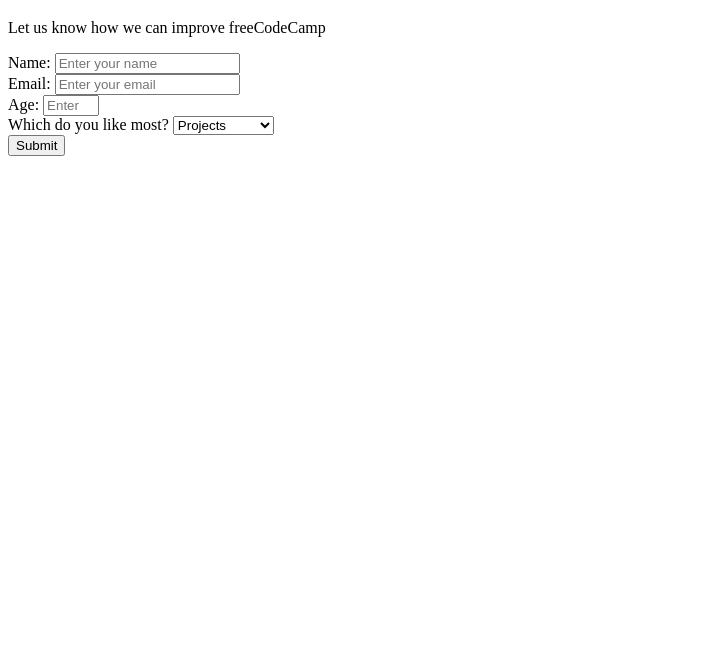
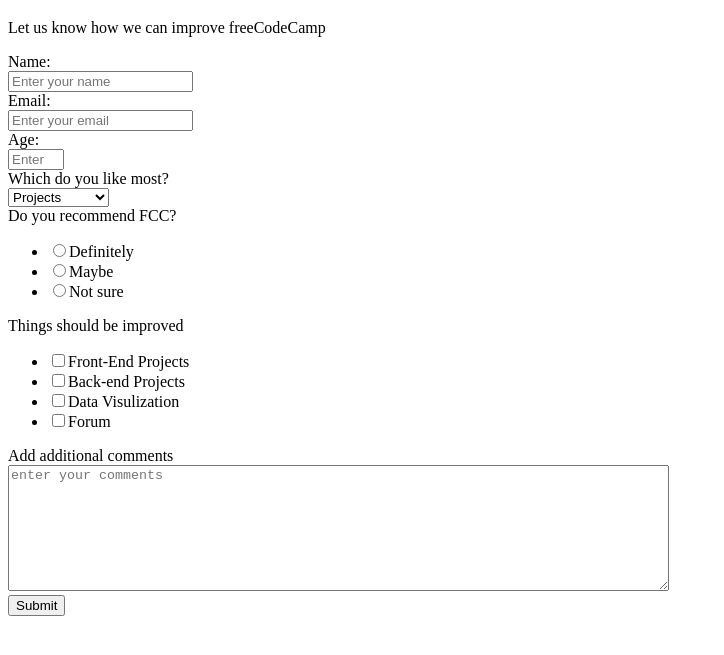
Before and after one commit to canzoroglu/fccprojects, a plain HTML site: page surveyform/index.html in a window 1280 px wide. Shown: the part 61-716 px from the top of the page, without its empty margins (0-724 px from the left). Drawn offline with Linux system fonts and the light colour scheme.

Commit message:
Complete the project

```diff
--- a/surveyform/index.html
+++ b/surveyform/index.html
@@ -3,35 +3,84 @@
   <head>
     <meta charset="utf-8">
     <title></title>
+    <link rel="stylesheet" href="./main.css">
   </head>
   <body>
     <h1 id="title">Survey Form</h1>
     <p id="description">Let us know how we can improve freeCodeCamp</p>
+
     <form id="survey-form">
+
       <div>
-        <label id="name-label" for="name">Name:</label>
-        <input type="text" name="name" id="name" placeholder="Enter your name" required>
+        <div class="labels">
+          <label id="name-label" for="name">Name:</label>
+        </div>
+        <input class="inputs" type="text" name="name" id="name" placeholder="Enter your name" required>
       </div>
+
       <div>
-        <label id="email-label" for="email">Email:</label>
-        <input type="email" name="email" id="email" placeholder="Enter your email" required>
+        <div class="labels">
+          <label id="email-label" for="email">Email:</label>
+        </div>
+        <input class="inputs" type="email" name="email" id="email" placeholder="Enter your email" required>
       </div>
+
       <div>
-        <label id="number-label" for="number">Age:</label>
-        <input type="number" name="age" id="number" min="10" max="90" placeholder="Enter your age">
+        <div class="labels">
+          <label id="number-label" for="number">Age:</label>
+        </div>
+        <input class="inputs" type="number" name="age" id="number" min="10" max="90" placeholder="Enter your age">
       </div>
+
       <div>
-        <label for="dropdown">Which do you like most?</label>
-        <select id="dropdown">
+        <div class="labels">
+          <label for="dropdown">Which do you like most?</label>
+        </div>
+        <select class="inputs" id="dropdown">
           <option value="Projects">Projects</option>
           <option value="Open Source">Open Source</option>
           <option value="Forum">Forum</option>
           <option value="Challenges">Challenges</option>
         </select>
       </div>
+
+      <div>
+        <div class="labels">
+          <label for="radios">Do you recommend FCC?</label>
+        </div>
+        <ul id="radios" class="choices">
+          <li><input type="radio" name="radio-buttons" value="1">Definitely</li>
+          <li><input type="radio" name="radio-buttons" value="2">Maybe</li>
+          <li><input type="radio" name="radio-buttons" value="3">Not sure</li>
+        </ul>
+      </div>
+
+      <div>
+        <div class="labels">
+          <label for="checks">Things should be improved</label>
+        </div>
+        <ul id="checks" class="choices">
+          <li><input type="checkbox" value="1">Front-End Projects</li>
+          <li><input type="checkbox" value="2">Back-end Projects</li>
+          <li><input type="checkbox" value="3">Data Visulization</li>
+          <li><input type="checkbox" value="4">Forum</li>
+        </ul>
+      </div>
+
+      <div>
+        <div class="labels">
+          <label for="additional">Add additional comments</label>
+        </div>
+        <textarea id="additional" rows="8" cols="80" placeholder="enter your comments"></textarea>
+      </div>
+
       <div>
         <button type="submit" id="submit">Submit</button>
       </div>
     </form>
+
+    <script type="text/javascript" src="https://cdn.freecodecamp.org/testable-projects-fcc/v1/bundle.js">
+
+    </script>
   </body>
 </html>
```
